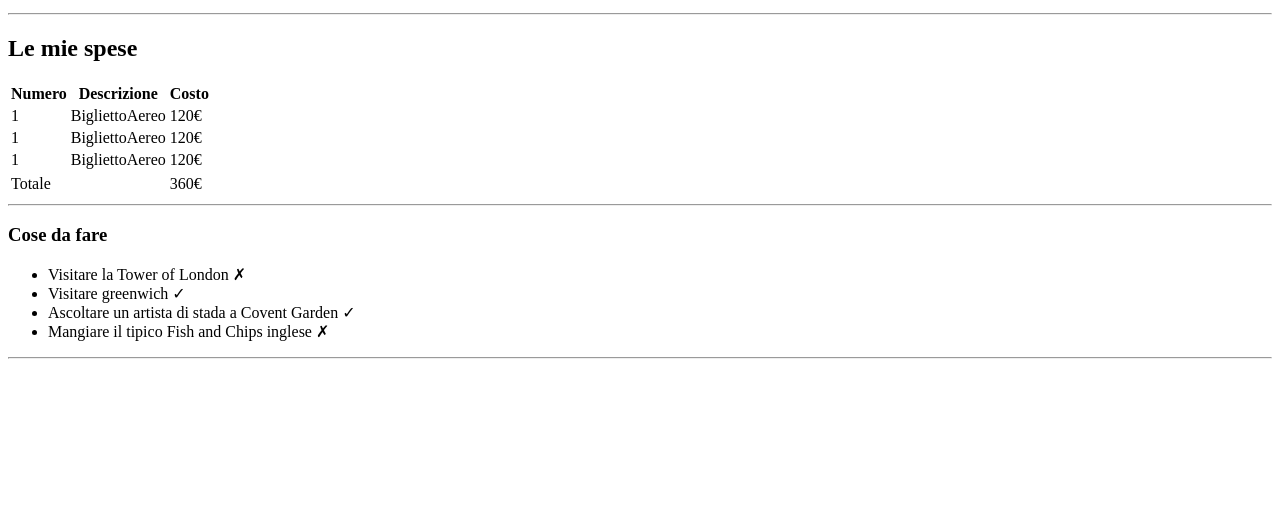
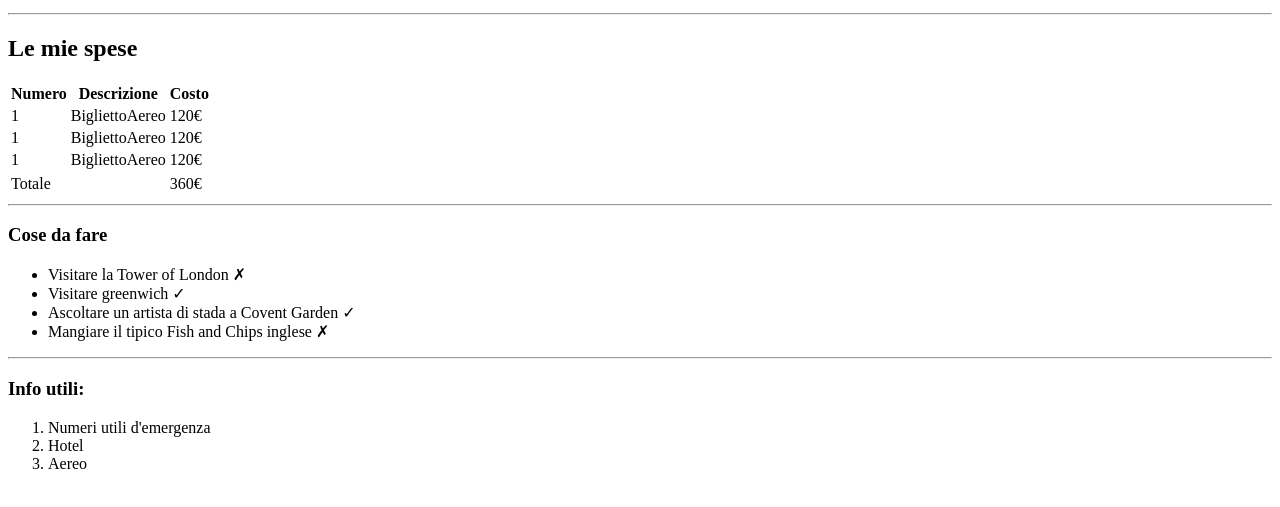
Before and after one commit to GiovanniMariaLedda/html-london-trip, a plain HTML site: page index.html in a window 1280 px wide. Shown: the part 101-608 px from the top of the page. Drawn offline with Linux system fonts and the light colour scheme.

Commit message:
add info utili incompleate

```diff
--- a/index.html
+++ b/index.html
@@ -63,6 +63,16 @@
 
     </div>
     <hr/>
+    <div>
+        <h3>Info utili:</h3>
+        <ol>
+          <li>Numeri utili d'emergenza</li>
+          <li>Hotel</li>
+          <li>Aereo</li>
+        </ol>
+
+
+    </div>
 
 
 </body>
```
